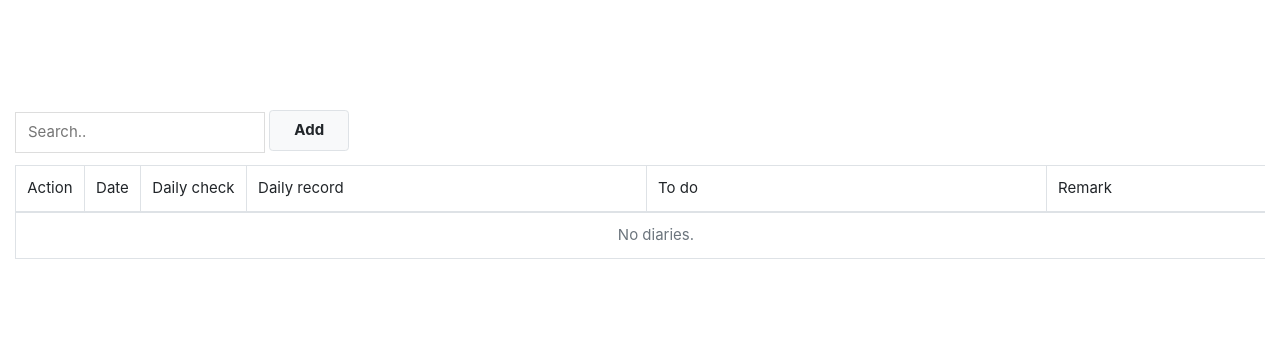
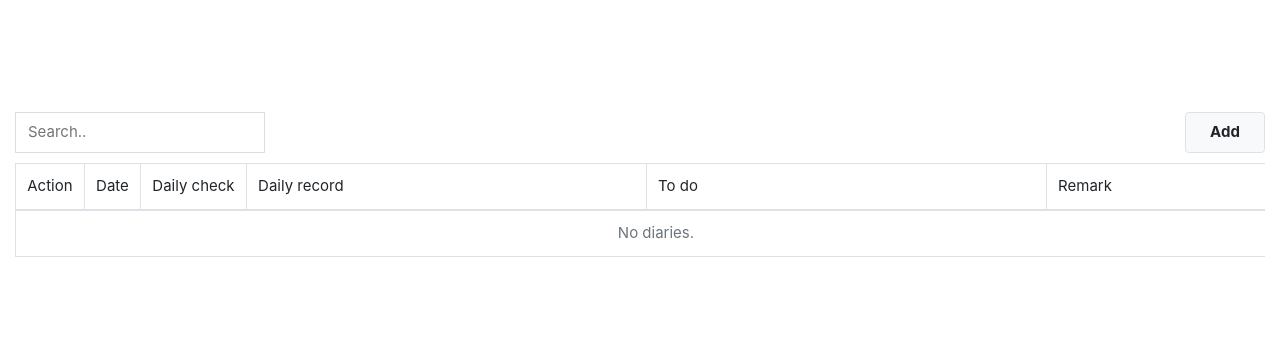
Before and after one commit to thejimmylin/ctdb, a Django app: template diary/templates/diary/diary_list.html in a window 1280 px wide. Shown: the part 222-570 px from the top of the page. Run offline with Django 3.2, Linux system fonts and the light colour scheme; the template is opened without the code that fills it, so the values that code supplies are empty; some libraries are stand-ins or nearby versions.

Commit message:
Add #toolBar end update css

```diff
--- a/diary/static/diary/css/diary_list.css
+++ b/diary/static/diary/css/diary_list.css
@@ -1,12 +1,13 @@
+#toolBar{
+    margin-bottom: 10px;
+}
 #searchInput {
     width: 250px;
     padding: 8px 12px;
     border: 1px solid #ddd;
-    margin-bottom: 12px;
 }
 #addButton {
     font-weight: bold;
     width: 80px;
     padding: 8px 10px;
-    margin-bottom: 4.5px;
 }
--- a/diary/templates/diary/diary_list.html
+++ b/diary/templates/diary/diary_list.html
@@ -12,7 +12,7 @@
     <div class="container-fluid max-w-24u">
         <div class="row pt-navbar pb-footer-foot justify-content-center align-items-center min-vh-100">
             <div class="col">
-                <div>
+                <div id="toolBar" class="d-flex justify-content-between">
                     <input type="text" id="searchInput" placeholder={% trans 'Search..' %}>
                     <a id="addButton" class="btn btn-light border" href="{% url 'diary:add' %}">{% trans 'Add' %}</a>
                 </div>
```
